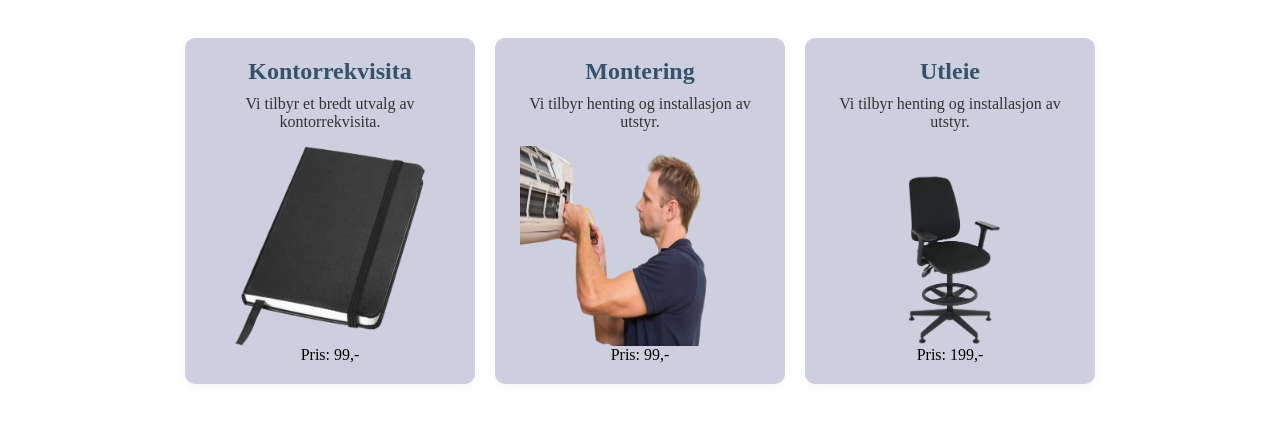
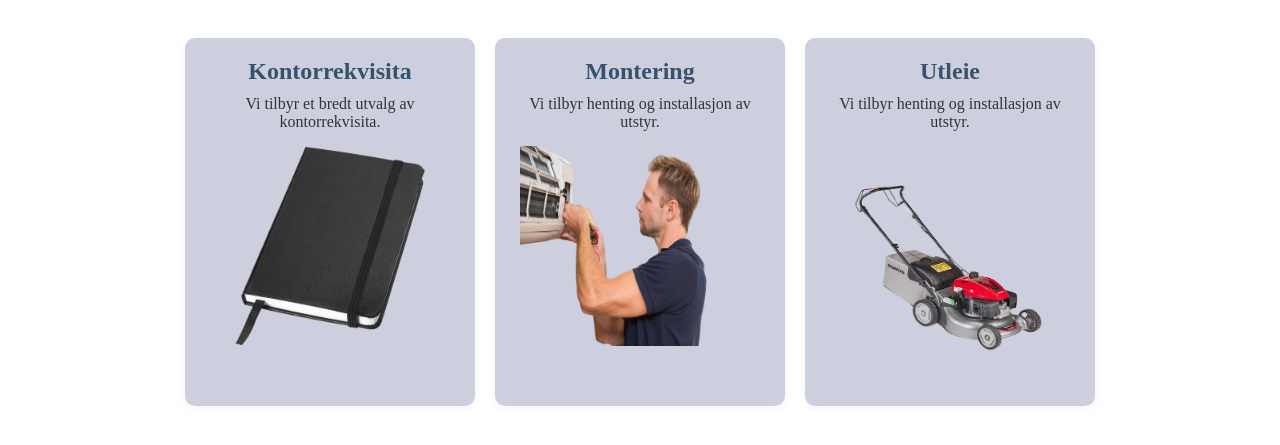
Before and after one commit to martemey/WEB1100N, a plain HTML site: page index.html in a window 1280 px wide. Shown: the part 105-550 px from the top of the page. Drawn offline with Linux system fonts and the light colour scheme.

Commit message:
Oppdater nettside

```diff
--- a/CSS/BØ.css
+++ b/CSS/BØ.css
@@ -43,4 +43,5 @@
             margin-bottom: 15px;
         }
 
+
 .vanligtekst { font-family: Arial, sans-serif; font-size: 15px; line-height: 1.5; margin: 20px; }
--- a/index.html
+++ b/index.html
@@ -26,8 +26,7 @@
         <img src="bilder/Notatbok.png" alt="Notatbok" usemap="#KontorrekvisitaMap" width="200" height="200">
         <map name="KontorrekvisitaMap">
           <area shape="rect" coords="0,0,200,200" href="KontorrekvisitaBØ.html" alt="Kontorrekvisita">
-        <div class="product-price">Pris: 99,-</div>
-
+        </map>
       </div>
         <div class="product-box">
         <div class="product-title">Montering</div>
@@ -36,19 +35,15 @@
         <map name="MonteringMap">
           <area shape="rect" coords="0,0,240,200" href="MonteringBØ.html" alt="Montering">
         </map>
-        <div class="product-price">Pris: 99,-</div>
       </div>
-
       <div class="product-box">
         <div class="product-title">Utleie</div>
         <div class="product-desc">Vi tilbyr henting og installasjon av utstyr.</div>
-        <img src="bilder/Kontorstol.png" alt="Kontorstol" usemap="#UtleieMap" width="200" height="200">
+        <img src="bilder/Vedlikehold.png" alt="Vedlikehold" usemap="#UtleieMap" width="200" height="240">
         <map name="UtleieMap">
           <area shape="rect" coords="0,0,200,200" href="UtleieBØ.html" alt="Utleie">
         </map>
-        <div class="product-price">Pris: 199,-</div>
       </div>
-
 
     </div>
 </body>
```
